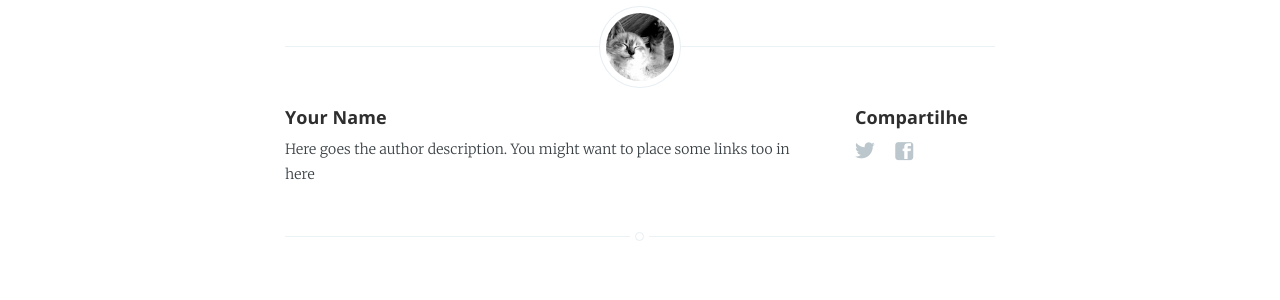
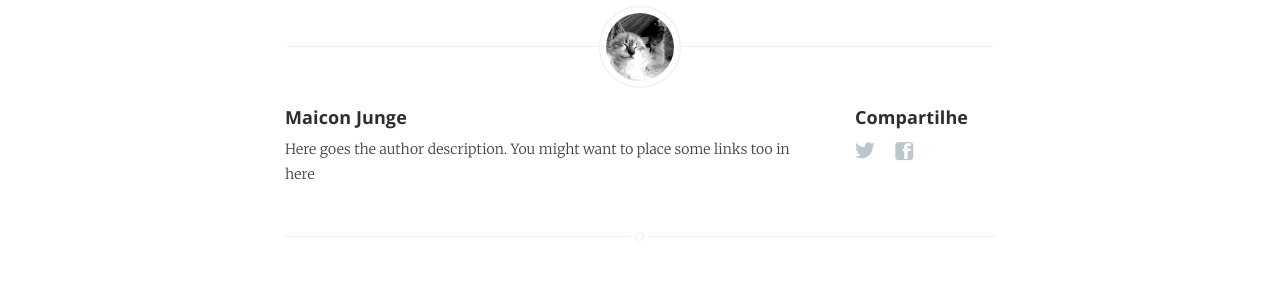
Before and after one commit to MaiconJunge/maiconjunge.github.io, a Jekyll site: the page built from _posts/2013-11-10-welcome-to-jekyll.markdown, in a window 1280 px wide. Shown: the part 743-1043 px from the top of the page. Built offline with Jekyll 4.4.1, drawn with Linux system fonts in a browser that asks for light colours.

Commit message:
Update _config.yml

```diff
--- a/_config.yml
+++ b/_config.yml
@@ -12,8 +12,8 @@ google_analytics: "UA-XXXXXXXX-X"
 plugins: [jekyll-paginate]
 
 # Details for the RSS feed generator
-url: ""
-author: "Your Name"
+url: "https://maiconjunge.github.io/"
+author: "Maicon Junge"
 
 # Disqus config
 disqus-shortname: ""
```
